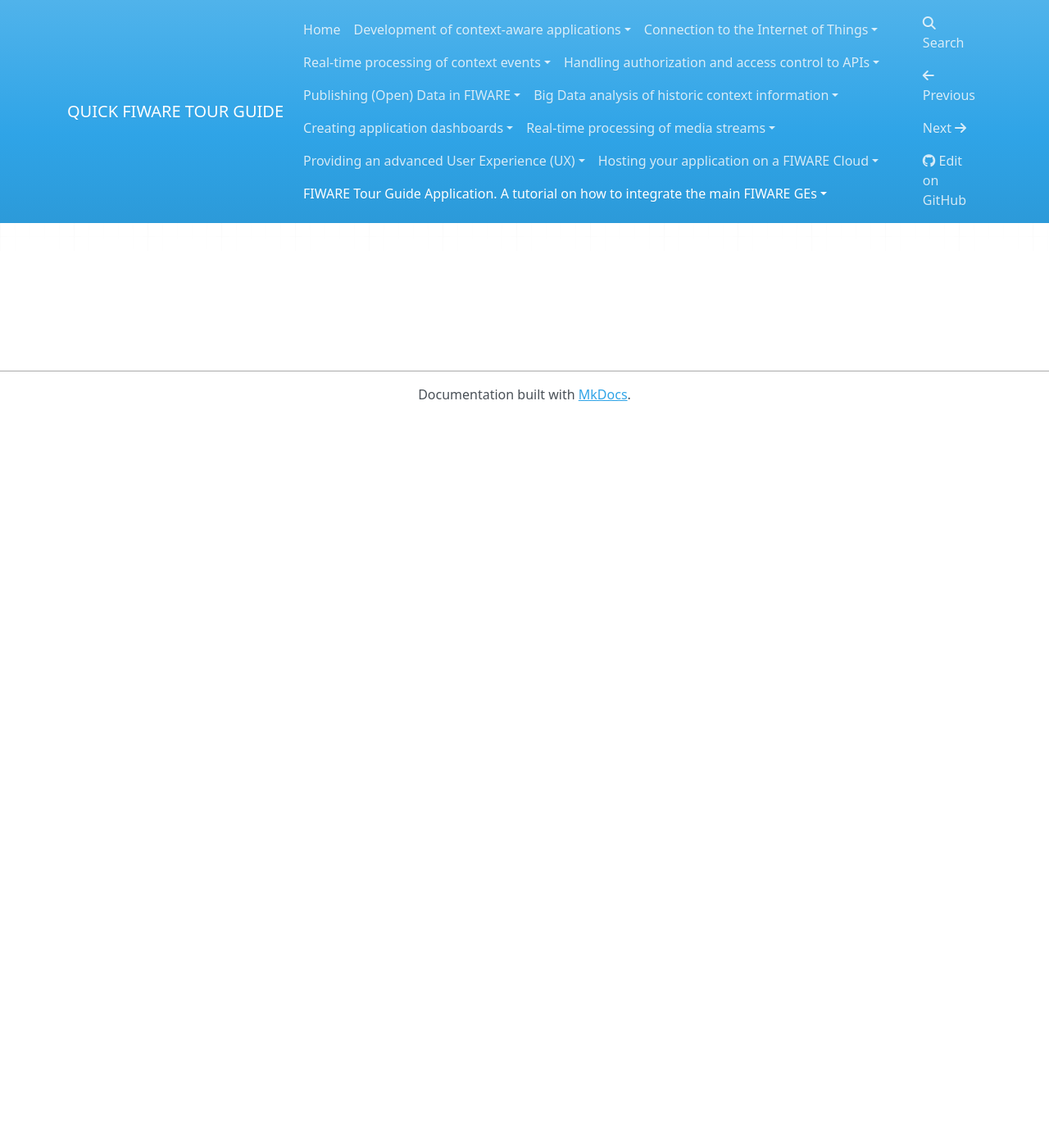
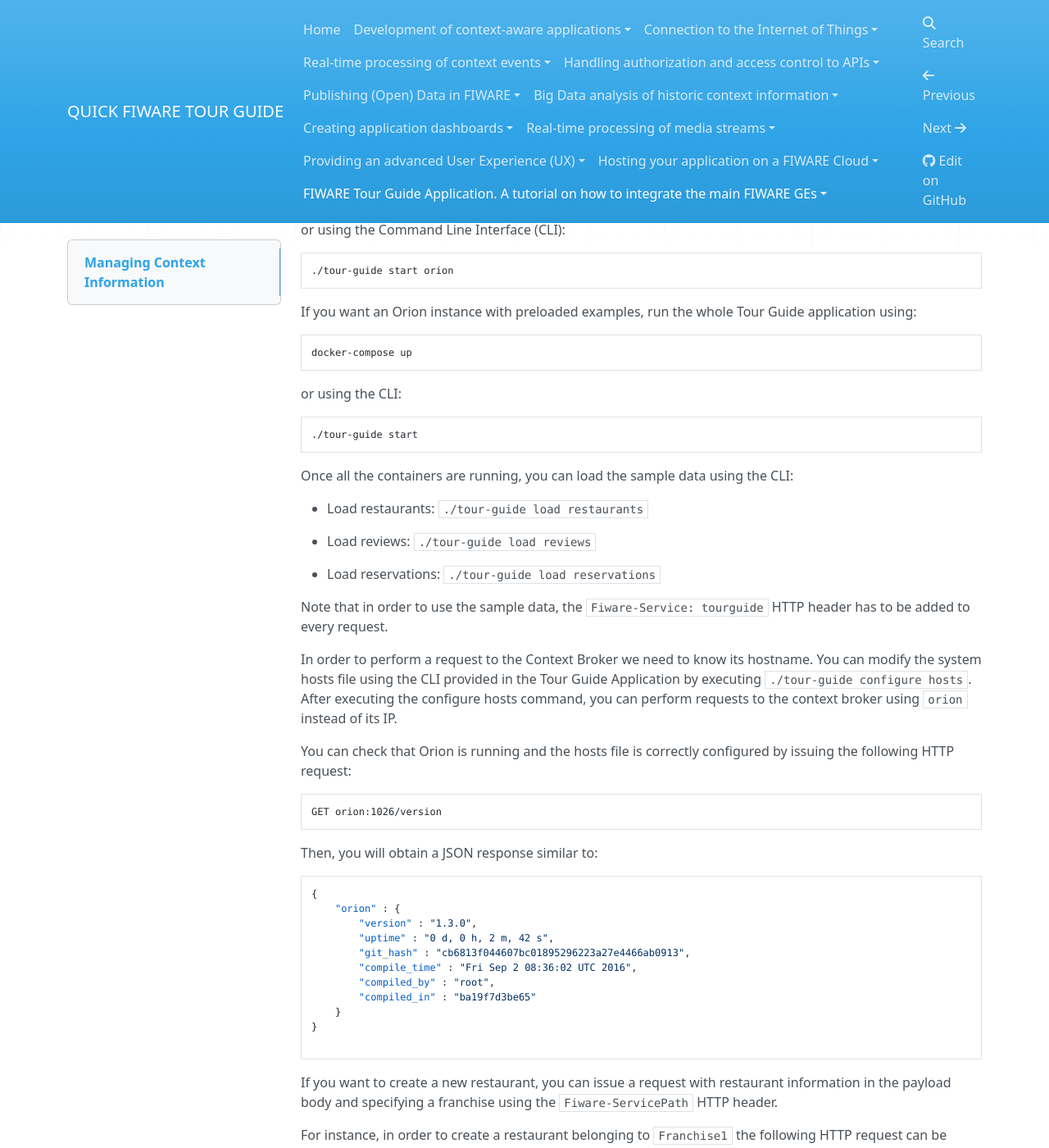
Before and after one commit to FIWARE-Ops/docs.TourGuide, an MkDocs documentation site: the page built from doc/fiware-tour-guide-application-a-tutorial-on-how-to-integrate-the-main-fiware-ges/managing-context-information.md, in a window 1280 px wide and 1400 px high, scrolled down 270 px. Shown: the whole window at 82% size. Built offline with MkDocs 1.6.1, drawn with Linux system fonts in a browser that asks for light colours; nearby versions of some CDN libraries; comment, search, counter and statistics services are not loaded; old or Windows-style settings are respelled for this version of MkDocs; before the commit the page ends 900 px from its top, so only the background shows below that; some of the changed text lies outside the part shown.

Commit message:
Added using Orion with the tourguide to the documentation

````diff
--- a/doc/fiware-tour-guide-application-a-tutorial-on-how-to-integrate-the-main-fiware-ges/managing-context-information.md
+++ b/doc/fiware-tour-guide-application-a-tutorial-on-how-to-integrate-the-main-fiware-ges/managing-context-information.md
@@ -1 +1,233 @@
-# To be replaced with content
+# Managing Context Information
+
+In this section the steps needed to run Orion Context Broker and some example operations are detailed. Further information about Orion Context Broker can be found in the [Development of context-aware applications](../development-context-aware-applications/introduction/) section or in the [oficial documentation](http://fiware-orion.readthedocs.io/en/latest/).
+
+
+For running an empty Orion instance ready to be used, run:
+
+```
+ docker-compose up orion
+```
+
+or using the Command Line Interface (CLI):
+
+```
+./tour-guide start orion
+```
+
+If you want an Orion instance with preloaded examples, run the whole Tour Guide application using:
+
+```
+docker-compose up
+```
+
+or using the CLI:
+
+```
+./tour-guide start
+```
+
+
+Once all the containers are running, you can load the sample data using the CLI:
+
+ * Load restaurants: `./tour-guide load restaurants`
+
+ * Load reviews:  `./tour-guide load reviews`
+
+ * Load reservations: `./tour-guide load reservations`
+
+Note that in order to use the sample data, the `Fiware-Service: tourguide` HTTP header has to be added to every request.
+
+In order to perform a request to the Context Broker we need to know its hostname. You can modify the system hosts file using the CLI provided in the Tour Guide Application by executing `./tour-guide configure hosts`. After executing the configure hosts command, you can perform requests to the context broker using `orion` instead of its IP.
+
+You can check that Orion is running and the hosts file is correctly configured by issuing the following HTTP request:
+
+```
+GET orion:1026/version
+```
+
+Then, you will obtain a JSON response similar to:
+
+```
+{
+    "orion" : {
+        "version" : "1.3.0",
+        "uptime" : "0 d, 0 h, 2 m, 42 s",
+        "git_hash" : "cb6813f044607bc01895296223a27e4466ab0913",
+        "compile_time" : "Fri Sep 2 08:36:02 UTC 2016",
+        "compiled_by" : "root",
+        "compiled_in" : "ba19f7d3be65"
+    }
+}
+
+```
+
+
+If you want to create a new restaurant, you can issue a request with restaurant information in the payload body and specifying a franchise using the `Fiware-ServicePath` HTTP header.
+
+For instance, in order to create a restaurant belonging to  `Franchise1` the following HTTP request can be used:
+
+```
+POST orion:1026/v2/entities/
+
+Headers:
+
+{
+    'Content-Type':        'application/json',
+    'Fiware-Service':      'tourguide'
+    'Fiware-ServicePath':  '/Franchise1'
+
+}
+
+{
+    "id": "sample-id",
+    "type": "Restaurant",
+    "address": {
+        "type": "PostalAddress",
+        "value": {
+            "streetAddress": "Cuesta de las Cabras Aldapa 2",
+            "addressRegion": "Araba",
+            "addressLocality": "Alegría-Dulantzi",
+            "postalCode": "01240"
+        }
+        },
+    "aggregateRating": {
+        "type": "AggregateRating",
+        "value": {
+            "ratingValue": 3,
+            "reviewCount": 98
+        }
+    },
+    "capacity": {
+        "type": "PropertyValue",
+        "value": 100
+
+    },
+    "department": {
+        "type": "Text",
+        "value": "Franchise1"
+},
+    "description": {
+        "type": "Text",
+        "value": "Sample description"
+},
+    "location": {
+        "type": "geo:point",
+        "value": "42.8404625, -2.5123277"
+    },
+    "name": {
+        "type": "Text",
+        "value": "Sample-restaurant"
+    },
+    "occupancyLevels": {
+        "type": "PropertyValue",
+        "value": 0,
+        "metadata": {
+            "timestamp": {
+                "type": "DateTime",
+                "value": "2016-09-19T06:32:15.901Z"
+            }
+        }
+    },
+    "priceRange": {
+        "type": "Number",
+        "value": 0
+    },
+    "telephone": {
+        "type": "Text",
+        "value": "945 400 868"
+    }
+}
+
+```
+
+Afterwards, you can retrieve the restaurant data just created using its id. The `keyValues` option is used in order to get a more compact and brief representation, including just attribute names and values:
+
+
+```
+GET orion:1026/v2/entities/sample-id?options=keyValues
+
+
+Headers:
+
+
+{
+    'Content-Type':        'application/json',
+    'Fiware-Service':      'tourguide',
+    'Fiware-ServicePath':  '/Franchise1'
+}
+
+```
+
+You should get:
+
+```
+{
+    "id": "sample-id",
+    "type": "Restaurant",
+    "address": {
+        "streetAddress": "Cuesta de las Cabras Aldapa 2",
+        "addressRegion": "Araba",
+        "addressLocality": "Alegría-Dulantzi",
+        "postalCode": "01240"
+    },
+    "aggregateRating": {
+        "ratingValue": 3,
+        "reviewCount": 98
+    },
+    "capacity": 100,
+    "department": "Franchise1",
+    "description": "Sample description",
+    "location": "42.8404625, -2.5123277",
+    "name": "Sample-restaurant",
+    "occupancyLevels": 0,
+    "priceRange": 0,
+    "telephone": "945 400 868"
+}
+```
+
+
+If you need to update restaurant data after refurbishing it, which may imply a change in capacity and description values, you can use the following HTTP request:
+
+```
+PATCH  orion:1026/v2/entities/sample-id/attrs?options=keyValues
+
+
+Headers
+
+{
+  'Content-Type':        'application/json',
+  'Fiware-Service':      'tourguide'
+  'Fiware-ServicePath':  '/Franchise1'
+}
+
+
+{
+    "description" : "New sample description",
+    "capacity": 150
+}
+```
+
+You can check that the values have been updated by retrieving the attributes with:
+
+```
+GET orion:1026/v2/entities/sample-id/attrs?attrs=description,capacity&options=keyValues
+
+Headers
+
+{
+    'Content-Type':        'application/json',
+    'Fiware-Service':      'tourguide',
+    'Fiware-ServicePath':  '/Franchise1'
+}
+
+```
+
+It should return:
+
+```
+{
+    "description": "New sample description",
+    "capacity": 150
+}
+```
````
